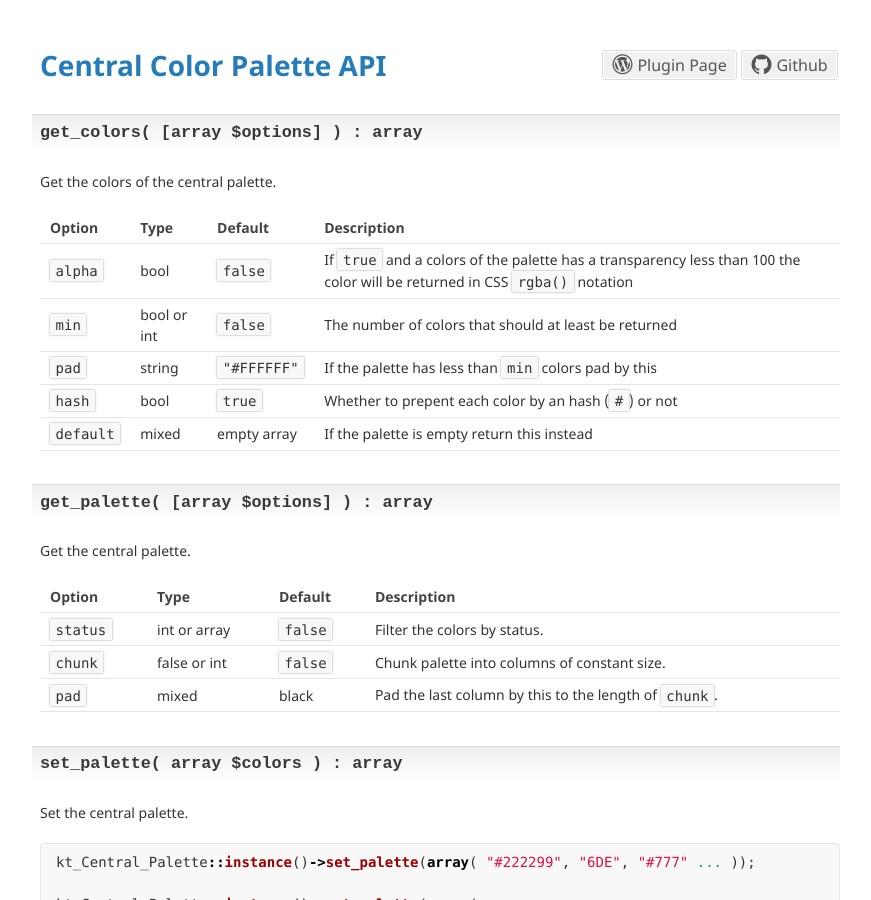
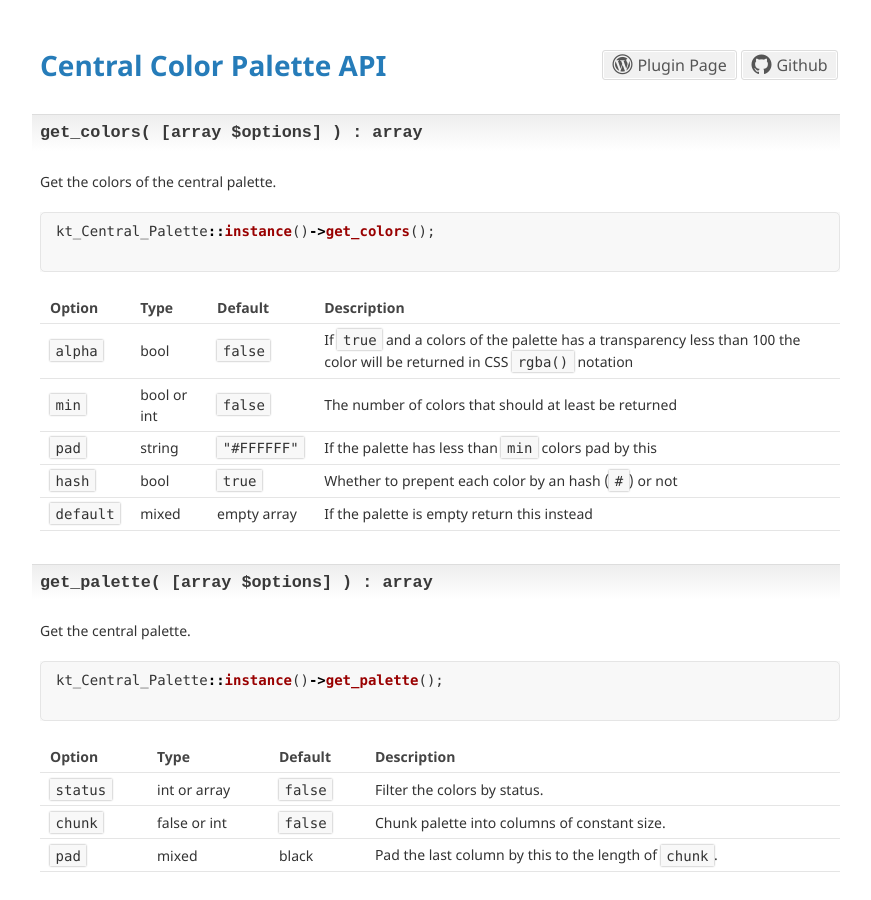
Before and after one commit to kungtiger/central-color-palette, a Jekyll site: the page built from index.md, in a window 1280 px wide and 900 px high. Shown: the whole window, without its empty margins (200-1071 px from the left). Built offline with Jekyll 4.4.1, drawn with Linux system fonts in a browser that asks for light colours; some web fonts are replaced; our own code applies the rules of GitHub Pages for plain Markdown files.

Commit message:
new api documentation

````diff
--- a/index.md
+++ b/index.md
@@ -5,6 +5,11 @@ layout: default
 ## get_colors( [array $options] ) : array
 
 Get the colors of the central palette.
+
+```php
+kt_Central_Palette::instance()->get_colors();
+
+```
 
 Option | Type | Default | Description
 ------ | ---- | ------- | -----------
@@ -17,6 +22,11 @@ Option | Type | Default | Description
 ## get_palette( [array $options] ) : array
 
 Get the central palette.
+
+```php
+kt_Central_Palette::instance()->get_palette();
+
+```
 
 Option | Type | Default | Description
 ------ | ---- | ------- | -----------
````
